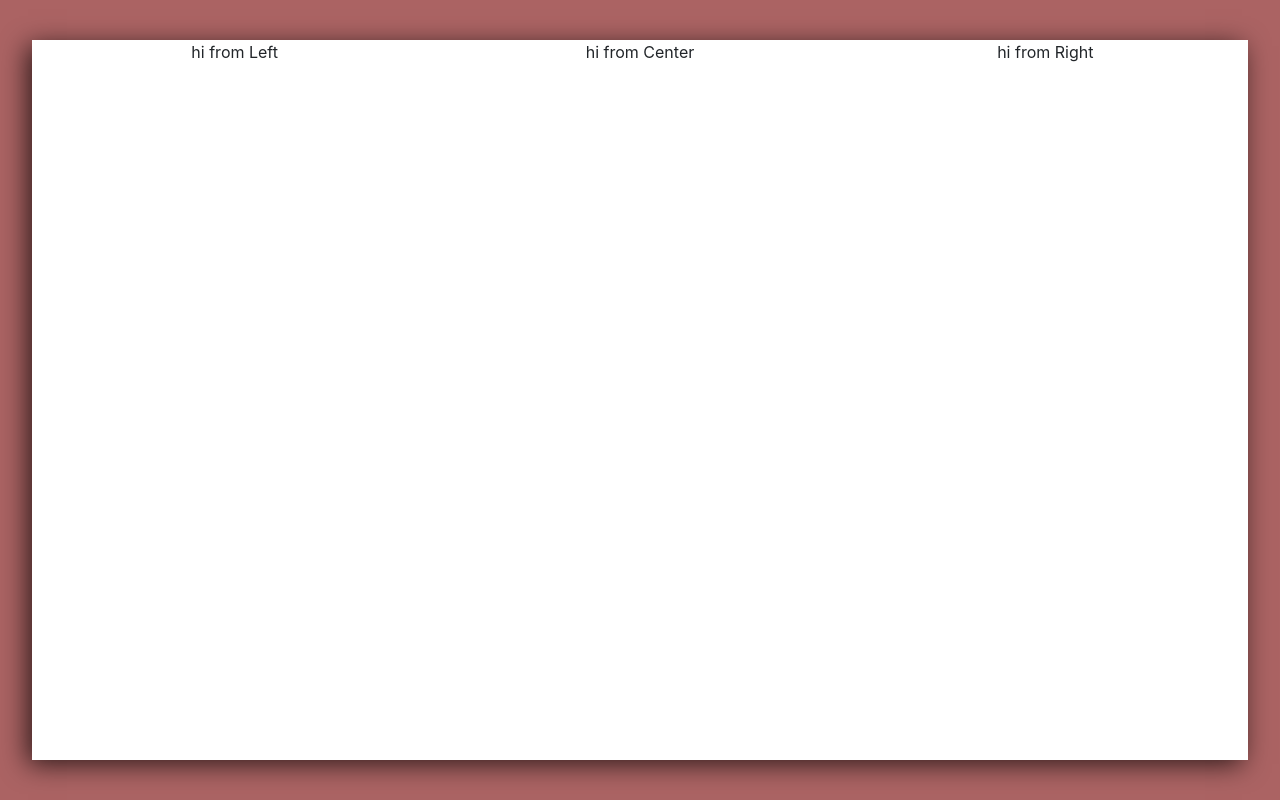
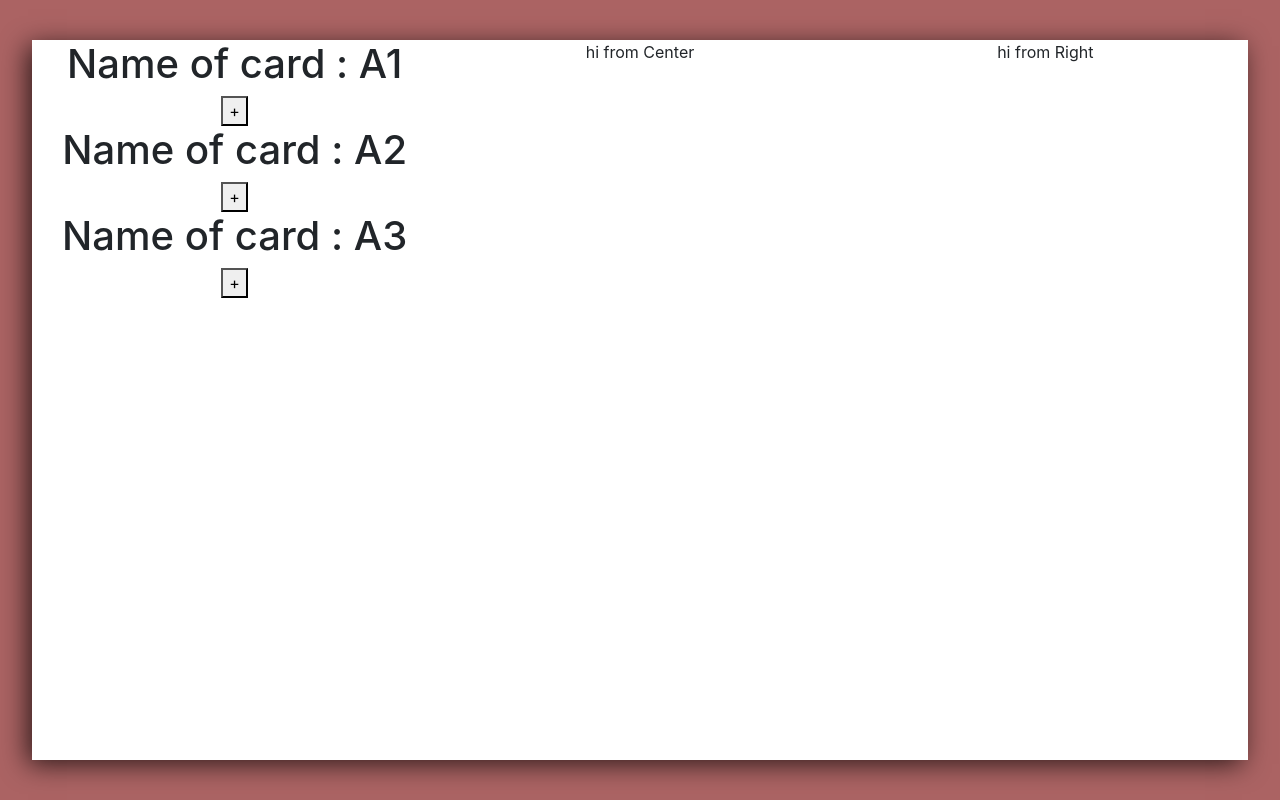
Before and after one commit to HarshVardhan22/demo-chart-ui, a React (Create React App) app: page / in a window 1280 px wide. Built offline with nearby package versions, Linux system fonts and the light colour scheme.

Commit message:
+left panel UI ready

```diff
--- /dev/null
+++ b/src/Components/Card/Card.js
@@ -0,0 +1,18 @@
+import React,{useState} from 'react'
+import "./Card.css"
+const Card = ({name,option,handleSelection}) => {
+  const [showOptions,setShowOptions] = useState(false)
+    return (
+        <div>
+        <h1>
+            Name of card : {name}
+        </h1>
+        <button onClick={(e)=>setShowOptions(!showOptions)}>+</button>
+           {showOptions && option.map((item)=>{
+               return <h5 onClick={handleSelection}>{item}</h5>
+           })}
+        </div>
+    )
+}
+
+export default Card
--- a/src/Components/LeftPanel/LeftPanel.js
+++ b/src/Components/LeftPanel/LeftPanel.js
@@ -1,11 +1,27 @@
-import React from 'react'
-import "./LeftPanel.css"
-const LeftPanel = () => {
-    return (
-        <div>
-            hi from Left
-        </div>
-    )
-}
+import React, { useState } from "react";
+import "./LeftPanel.css";
+import { a } from "../../DummyData";
+import Card from "../Card/Card";
+const LeftPanel = ({selectedOptionFromLeft}) => {
+    const [selectedOption, setSelectedOption] = useState("");
 
-export default LeftPanel
+    const handleSelection = (e) => {
+        setSelectedOption(e.target.innerText)
+    }
+  console.log(a);
+  return (
+    <div>
+      {a.map((item) => {
+        return (
+
+            <Card handleSelection={handleSelection} name={item.name} option={item.option}></Card>
+
+        );
+
+      })}
+      <h1>{selectedOption}</h1>
+    </div>
+  );
+};
+
+export default LeftPanel;
--- a/src/DummyData.js
+++ b/src/DummyData.js
@@ -1,17 +1,45 @@
+// export const a = [
+//   {
+//     name: "A1",
+//     option: [{ suboption: "option - A1.1" }, { suboption: "option - A1.2" }],
+//   },
+//   {
+//     option: [{ suboption: "option - A2.1" }, { suboption: "option - A2.2" }],
+//   },
+//   { option: [{ suboption: "option - A3.1" }, { suboption: "option - A3.2" }, { suboption: "option - A3.3" }] },
+// ];
+
+// export const b = [{
+//     option: [{ suboption: "option - B1.1" }, { suboption: "option - B1.2" }, { suboption: "option - B1.3" }],
+//   },
+//   {
+//     option: [{ suboption: "option - B2.1" }, { suboption: "option - B2.2" }],
+//   },
+//   { option: [{ suboption: "option - B3.1" }, { suboption: "option - B3.2" }, { suboption: "option - B3.3" }] },];
+
 export const a = [
   {
-    a1: [{ a1_1: "option1" }, { a1_2: "option2" }],
+    name: "A1",
+    option: ["option - A1.1", "option - A1.2"],
   },
   {
-    a2: [{ a2_1: "option1" }, { a2_2: "option2" }],
+    name: "A2",
+    option: ["option - A2.1", "option - A2.2"],
   },
-  { a3: [{ a3_1: "option1" }, { a3_2: "option2" }, { a3_3: "option 3" }] },
+  { name: "A3", option: ["option - A3.1", "option - A3.2", "option - A3.3"] },
 ];
 
-export const b = [{
-    b1: [{ b1_1: "option1" }, { b1_2: "option2" }, { b1_3: "option 3" }],
+export const b = [
+  {
+    name: "B1",
+    option: ["option - B1.1", "option - B1.2", "option - B1.3"],
   },
   {
-    b2: [{ b2_1: "option1" }, { b2_2: "option2" }],
+    name: "B2",
+    option: ["option - B2.1", "option - B2.2"],
   },
-  { b3: [{ b3_1: "option1" }, { b3_2: "option2" }, { b3_3: "option 3" }] },];
+  {
+    name: "B3",
+    option: ["option - B3.1", "option - B3.2", "option - B3.3"],
+  },
+];
```
Also changed, not shown: src/Components/Card/Card.css (added).
